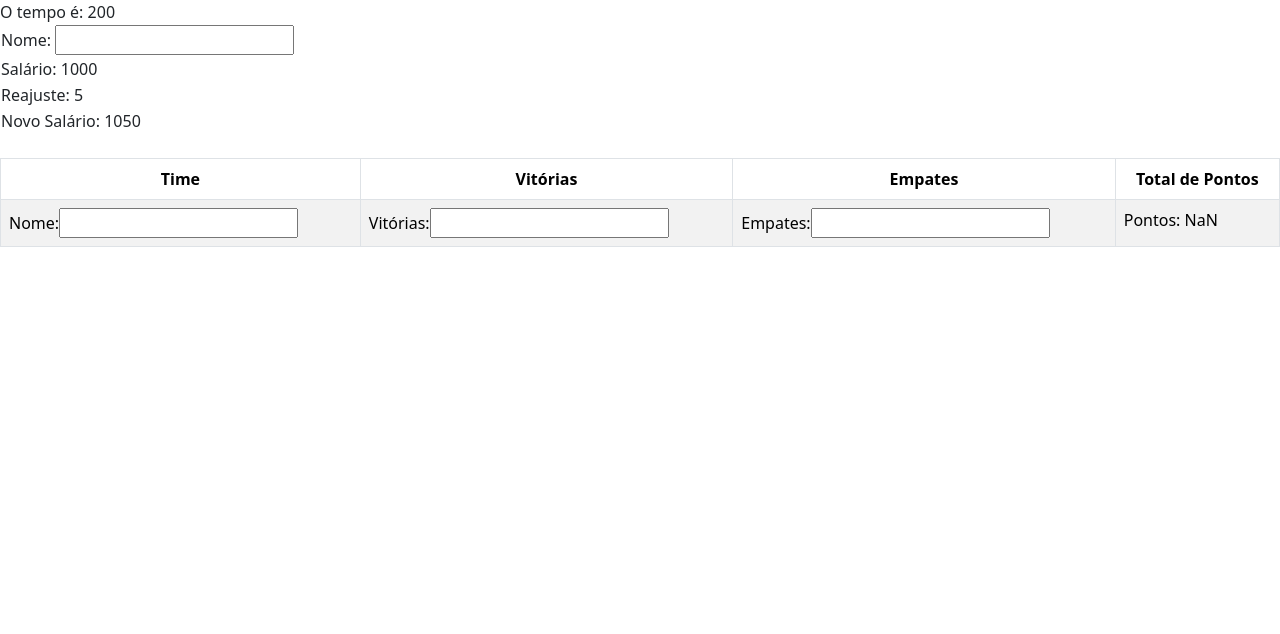
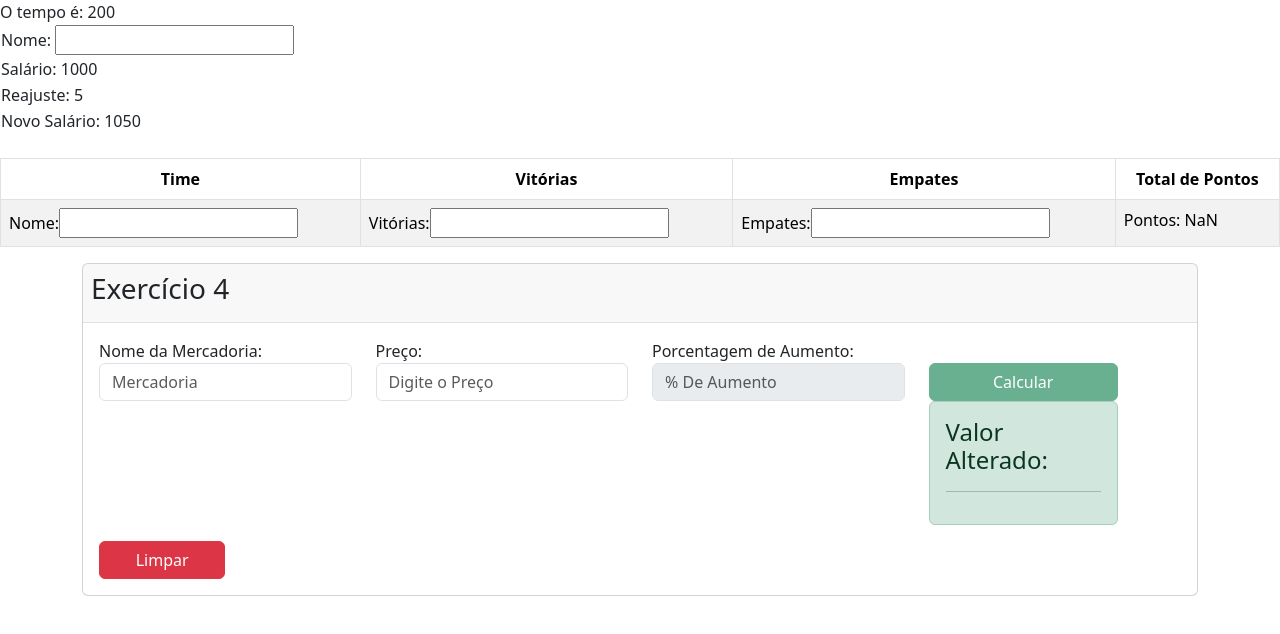
Before and after one commit to Lipeeh3224/React-Table, a React (Create React App) app: page / in a window 1280 px wide. Shown: the top 634 px of the page. Built offline with nearby package versions, Linux system fonts and the light colour scheme.

Commit message:
Exercício 4

```diff
--- a/src/exercises/FourthExercise.js
+++ b/src/exercises/FourthExercise.js
@@ -1,15 +1,58 @@
+import { useState } from "react";
+import Alert from 'react-bootstrap/Alert';
+
 function FourthExercise(){
 
-return(
-
-<>
+    let [Preço, setPreço]             = useState();
+    let [Porcentagem, setPorcentagem] = useState();
+    let [Total, setTotal]             = useState();
 
 
+    function alterarPreço(elemento){
+        setPreço(elemento.target.value)
+        }
+    function alterarPorcentagem(elemento){
+        setPorcentagem(elemento.target.value)
+        }
+    function acaoBotao(elemento){
+        setTotal(Total= parseFloat(Preço) + (parseFloat(Preço) * (parseFloat(Porcentagem) / 100 )));
+        }
 
+return(
+<>
+<div>
+    <div class="container">
+        <div class="card">
+        <div class="card-title p-2 border-bottom card-header">
+        <h3>Exercício 4</h3> </div>
 
+        <div class="card-body">
+        <div class="row">
+        <div class="col-sm-12 col-md-12 col-lg-3">
+                <label class="label-control"> Nome da Mercadoria: </label>
+                <input class="form-control" type="text" placeholder='Mercadoria'></input></div>
+
+        <div class="col-sm-12 col-md-12 col-lg-3">
+                <label class="label-control"> Preço: </label>
+                <input onChange={alterarPreço} class="form-control" type="number" placeholder='Digite o Preço'></input></div>
+
+        <div class="col-sm-12 col-md-12 col-lg-3">
+                <label class="label-control"> Porcentagem de Aumento: </label>
+                <input onChange={alterarPorcentagem} class="form-control" type="number" placeholder='% De Aumento' disabled= {!Preço}></input></div>
+
+        <div class="col-sm-12 col-md-12 col-lg-3 mt-4">
+            <button onClick={acaoBotao} className='col-sm-12 col-md-12 col-lg-9 btn btn-success' disabled= {!Preço || !Porcentagem}>Calcular </button>
+        <div> <Alert variant="success col-sm-12 col-md-12 col-lg-9"><Alert.Heading>Valor Alterado: {Total}</Alert.Heading><hr /><p className="mb-0"></p></Alert></div></div>
+
+                <div class="col-sm-12 col-md-12 col-lg-3 ml-4">
+                <button className='col-sm-12 col-md-12 col-lg-6 btn btn-danger'> Limpar </button></div>
+
+    </div>
+    </div>
+    </div>
+    </div>
+    </div>
 </>
-
-
 )
 }
 
```
Also changed, not shown: src/exercises/FifithExercise.js (added).
